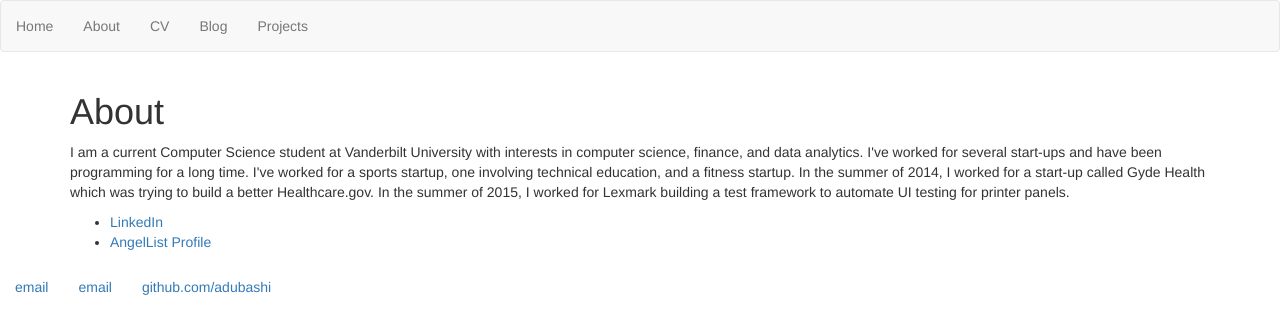
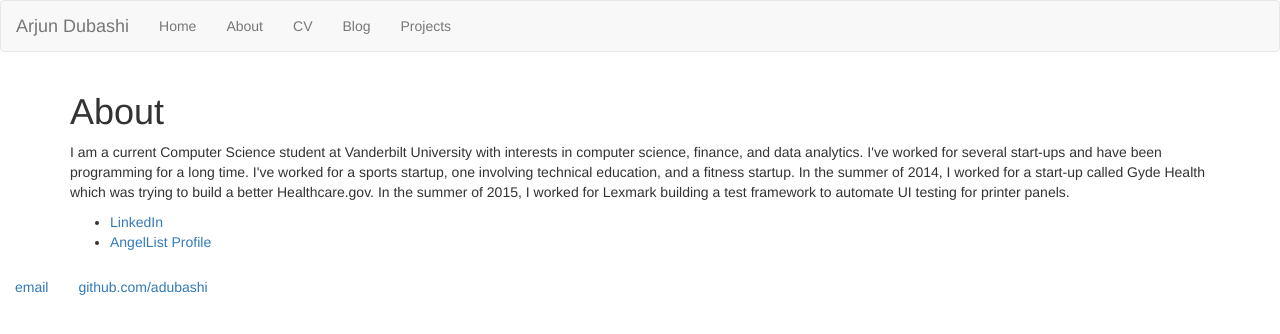
Before and after one commit to adubashi/adubashi.github.io, a Jekyll site: the page built from about/index.html, in a window 1280 px wide. Shown: the top 334 px of the page. Built offline with Jekyll 4.4.1, drawn with Linux system fonts in a browser that asks for light colours.

Commit message:
Update default.html

```diff
--- a/_layouts/default.html
+++ b/_layouts/default.html
@@ -8,7 +8,7 @@
 		<body>
 			<nav class="navbar navbar-default">
 	    		<ul class="nav navbar-nav">
-
+	    			<a class="navbar-brand" href="#">Arjun Dubashi</a>
 	        		<li><a href="/">Home</a></li>
 		        	<li><a href="/about">About</a></li>
 	        		<li><a href="/cv">CV</a></li>
@@ -23,7 +23,6 @@
 			</div><!-- /.container -->
 			<footer>
 	    		<ul class="nav navbar-nav">
-	    			<li><a href="mailto:arjun.dubashi@vanderbilt.edu">email</a></li>
 	        		<li><a href="mailto:arjun.dubashi@vanderbilt.edu">email</a></li>
 	        		<li><a href="https://github.com/adubashi">github.com/adubashi</a></li>
 			</ul>
```
